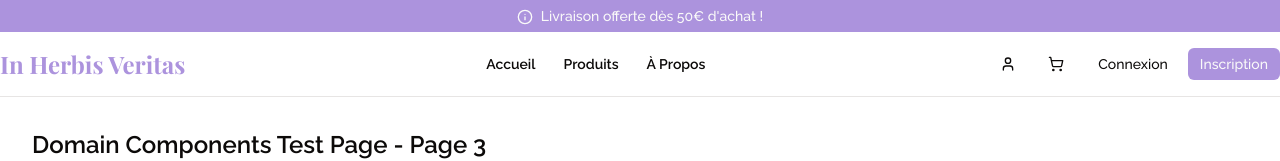
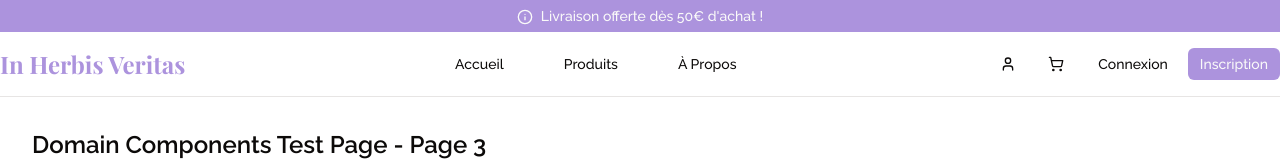
Before and after one commit to inherbver/herbisveritas, a Next.js app: page /en/test-components-3 in a window 1280 px wide. Shown: the top 161 px of the page. Built offline with nearby package versions, Linux system fonts and the light colour scheme; a web font is replaced by a local one.

Commit message:
fix: suppression définitive de l'avertissement legacybehavior

```diff
--- a/src/components/layout/auth-layout.tsx
+++ b/src/components/layout/auth-layout.tsx
@@ -11,7 +11,10 @@ const AuthLayout: React.FC<AuthLayoutProps> = ({ children }) => {
     <div className="flex min-h-screen flex-col items-center justify-center bg-gray-50 px-4 py-12 sm:px-6 lg:px-8">
       <div className="w-full max-w-md space-y-8">
         <div className="flex justify-center">
-          <Link href="/" legacyBehavior>
+          <Link
+            href="/"
+            className="inline-flex items-center gap-2 font-serif text-xl font-bold text-primary"
+          >
             <Logo className="h-12 w-auto" />
           </Link>
         </div>
--- a/src/components/layout/header.tsx
+++ b/src/components/layout/header.tsx
@@ -9,9 +9,9 @@ import {
   NavigationMenuList,
   NavigationMenuItem,
   NavigationMenuLink,
-  // navigationMenuTriggerStyle, // Import if using default trigger styles
+  navigationMenuTriggerStyle, // Import if using default trigger styles
 } from "@/components/ui/navigation-menu";
-import { Sheet, SheetTrigger, SheetContent, SheetClose } from "@/components/ui/sheet";
+import { Sheet, SheetTrigger, SheetContent, SheetClose, SheetTitle } from "@/components/ui/sheet";
 import { ShoppingCart, User, Menu, Info } from "lucide-react"; // Icons
 
 // Placeholder pour le composant Logo
@@ -51,41 +51,29 @@ export function Header() {
 
         {/* 4. Navigation Principale (Desktop) */}
         <nav className="hidden flex-1 md:flex md:justify-center">
-          {" "}
-          {/* Centered navigation */}
           <NavigationMenu>
             <NavigationMenuList className="gap-6">
               <NavigationMenuItem>
-                <Link href="/" legacyBehavior passHref>
-                  <NavigationMenuLink
-                    asChild
-                    className="text-foreground/80 text-sm font-semibold transition-colors hover:text-foreground"
-                  >
-                    <a>Accueil</a>
-                  </NavigationMenuLink>
-                </Link>
+                <NavigationMenuLink asChild>
+                  <Link href="/" className={navigationMenuTriggerStyle()}>
+                    Accueil
+                  </Link>
+                </NavigationMenuLink>
               </NavigationMenuItem>
               <NavigationMenuItem>
-                <Link href="/shop" legacyBehavior passHref>
-                  <NavigationMenuLink
-                    asChild
-                    className="text-foreground/80 text-sm font-semibold transition-colors hover:text-foreground"
-                  >
-                    <a>Produits</a>
-                  </NavigationMenuLink>
-                </Link>
+                <NavigationMenuLink asChild>
+                  <Link href="/shop" className={navigationMenuTriggerStyle()}>
+                    Produits
+                  </Link>
+                </NavigationMenuLink>
               </NavigationMenuItem>
               <NavigationMenuItem>
-                <Link href="/about" legacyBehavior passHref>
-                  <NavigationMenuLink
-                    asChild
-                    className="text-foreground/80 text-sm font-semibold transition-colors hover:text-foreground"
-                  >
-                    <a>À Propos</a>
-                  </NavigationMenuLink>
-                </Link>
+                <NavigationMenuLink asChild>
+                  <Link href="/about" className={navigationMenuTriggerStyle()}>
+                    À Propos
+                  </Link>
+                </NavigationMenuLink>
               </NavigationMenuItem>
-              {/* Add more links if needed */}
             </NavigationMenuList>
           </NavigationMenu>
         </nav>
@@ -127,15 +115,13 @@ export function Header() {
 
           {/* Mobile Menu Trigger (Hamburger) */}
           <Sheet>
-            {" "}
-            {/* Wrap trigger and content */}
             <SheetTrigger asChild>
               <Button variant="ghost" size="icon" className="md:hidden" aria-label="Ouvrir le menu">
                 <Menu className="h-6 w-6" />
               </Button>
             </SheetTrigger>
             <SheetContent side="left" className="w-[300px] pt-10 sm:w-[350px]">
-              {/* Add Logo inside sheet */}
+              <SheetTitle className="sr-only">Menu principal</SheetTitle>
               <div className="mb-6 pl-4">
                 <Logo />
               </div>
@@ -143,47 +129,37 @@ export function Header() {
                 <SheetClose asChild>
                   <Link
                     href="/"
-                    legacyBehavior
-                    passHref
                     className="text-foreground/80 rounded-md px-3 py-2 text-base font-medium transition-colors hover:bg-accent hover:text-accent-foreground"
                   >
-                    <a>Accueil</a>
+                    Accueil
                   </Link>
                 </SheetClose>
                 <SheetClose asChild>
                   <Link
                     href="/shop"
-                    legacyBehavior
-                    passHref
                     className="text-foreground/80 rounded-md px-3 py-2 text-base font-medium transition-colors hover:bg-accent hover:text-accent-foreground"
                   >
-                    <a>Produits</a>
+                    Produits
                   </Link>
                 </SheetClose>
                 <SheetClose asChild>
                   <Link
                     href="/about"
-                    legacyBehavior
-                    passHref
                     className="text-foreground/80 rounded-md px-3 py-2 text-base font-medium transition-colors hover:bg-accent hover:text-accent-foreground"
                   >
-                    <a>À Propos</a>
+                    À Propos
                   </Link>
                 </SheetClose>
 
-                {/* Optional separator */}
                 <hr className="my-4 border-border" />
 
-                {/* Mobile Auth Buttons/Links */}
                 {isLoggedIn ? (
                   <SheetClose asChild>
                     <Link
                       href="/account"
-                      legacyBehavior
-                      passHref
                       className="text-foreground/80 rounded-md px-3 py-2 text-base font-medium transition-colors hover:bg-accent hover:text-accent-foreground"
                     >
-                      <a>Mon Compte</a>
+                      Mon Compte
                     </Link>
                   </SheetClose>
                 ) : (
@@ -191,36 +167,22 @@ export function Header() {
                     <SheetClose asChild>
                       <Link
                         href="/login"
-                        legacyBehavior
-                        passHref
                         className="text-foreground/80 rounded-md px-3 py-2 text-base font-medium transition-colors hover:bg-accent hover:text-accent-foreground"
                       >
-                        <a>Connexion</a>
+                        Connexion
                       </Link>
                     </SheetClose>
                     <SheetClose asChild>
                       <Link
                         href="/register"
-                        legacyBehavior
-                        passHref
                         className="hover:bg-primary/90 rounded-md bg-primary px-3 py-2 text-base font-medium text-primary-foreground transition-colors"
                       >
-                        <a>Inscription</a>
+                        Inscription
                       </Link>
                     </SheetClose>
                   </>
                 )}
               </nav>
-
-              {/* Explicit Close Button (Optional but good UX) */}
-              {/*
-              <SheetClose asChild>
-                <Button variant="ghost" size="icon" className="absolute right-4 top-4">
-                  <X className="h-5 w-5"/>
-                  <span className="sr-only">Fermer</span>
-                </Button>
-              </SheetClose>
-               */}
             </SheetContent>
           </Sheet>
         </div>
```
Also changed, not shown: 1 other file (tests, documents, lock files or other folders).
